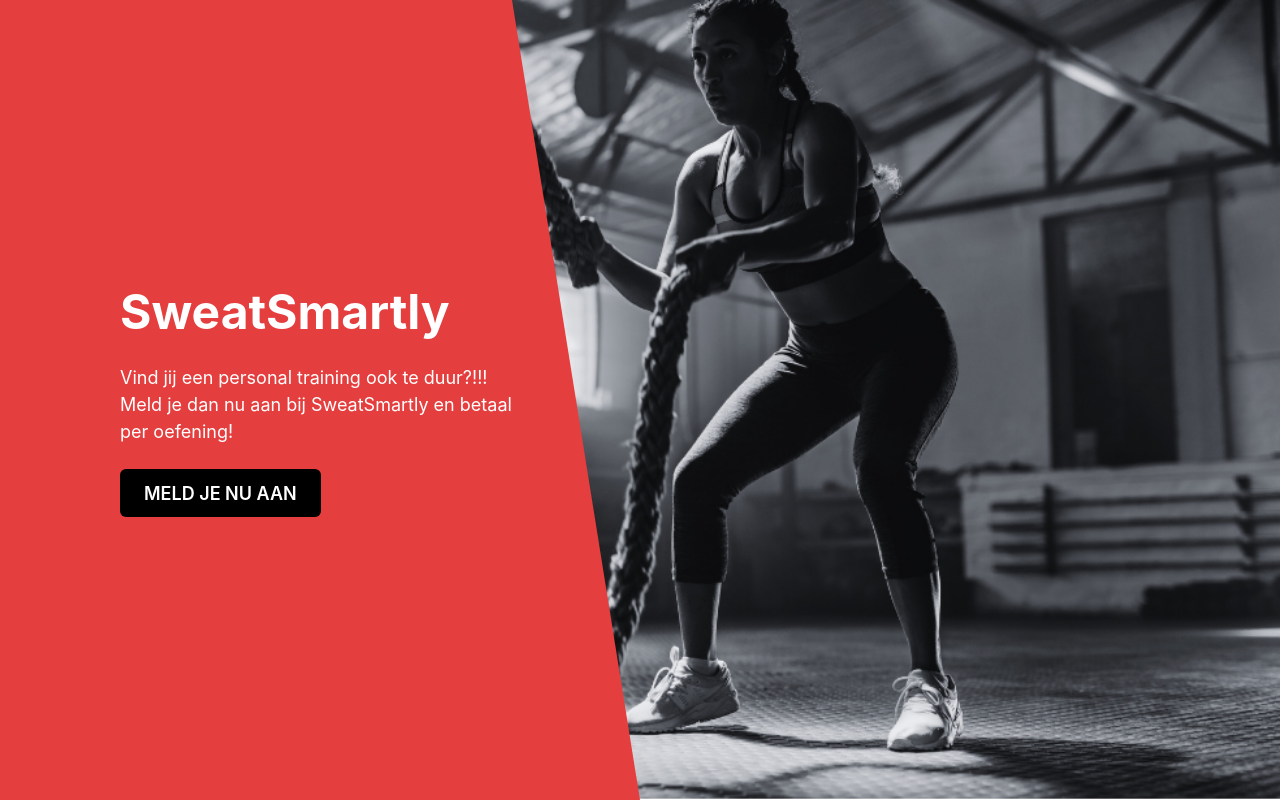
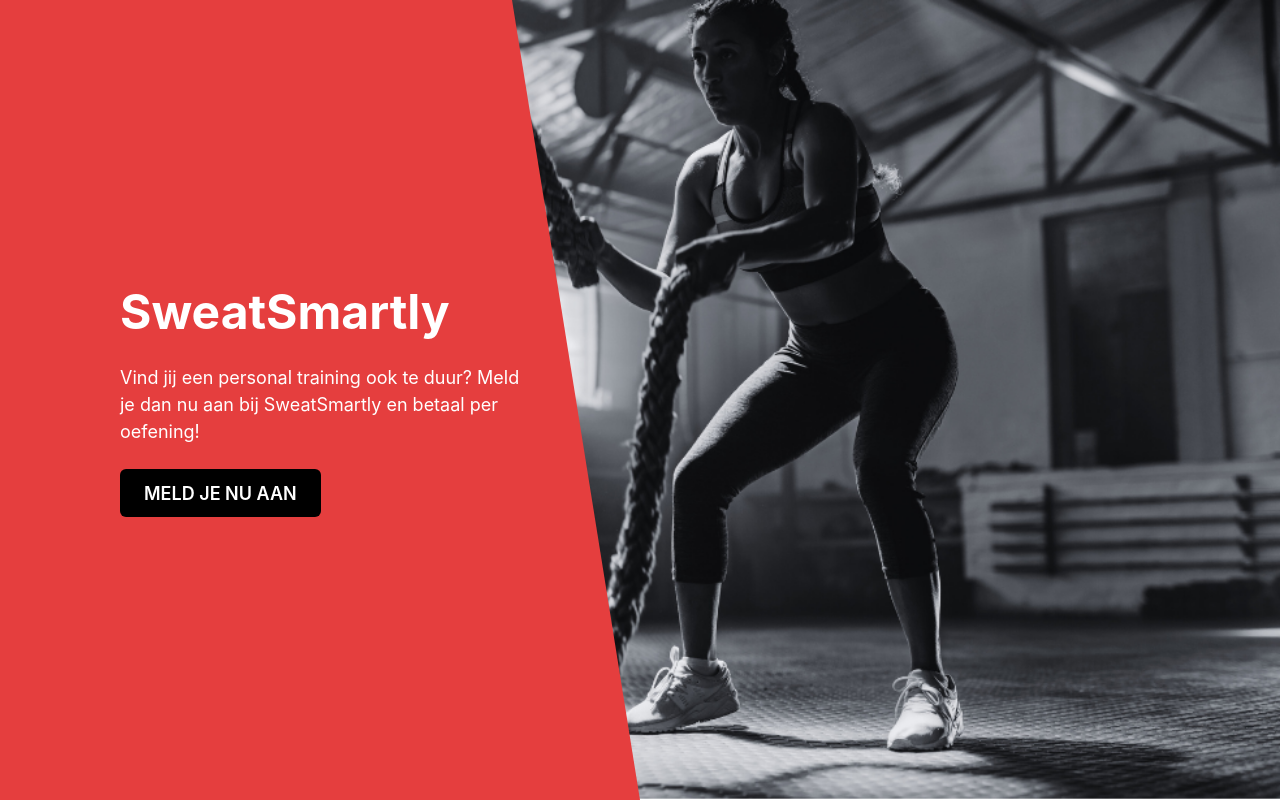
Before and after one commit to SweatSmartly/SweatSmartly, a Next.js app: page / in a window 1280 px wide. Shown: the part 2400-3200 px from the top of the page. Built offline with nearby package versions, Linux system fonts and the light colour scheme.

Commit message:
Update CTASection.jsx

```diff
--- a/components/CTASection.jsx
+++ b/components/CTASection.jsx
@@ -78,7 +78,7 @@
               SweatSmartly
             </Heading>
             <Text fontSize="lg">
-              Vind jij een personal training ook te duur?!!!
+              Vind jij een personal training ook te duur?
               Meld je dan nu aan bij SweatSmartly en betaal per oefening!
             </Text>
             <Button
```
